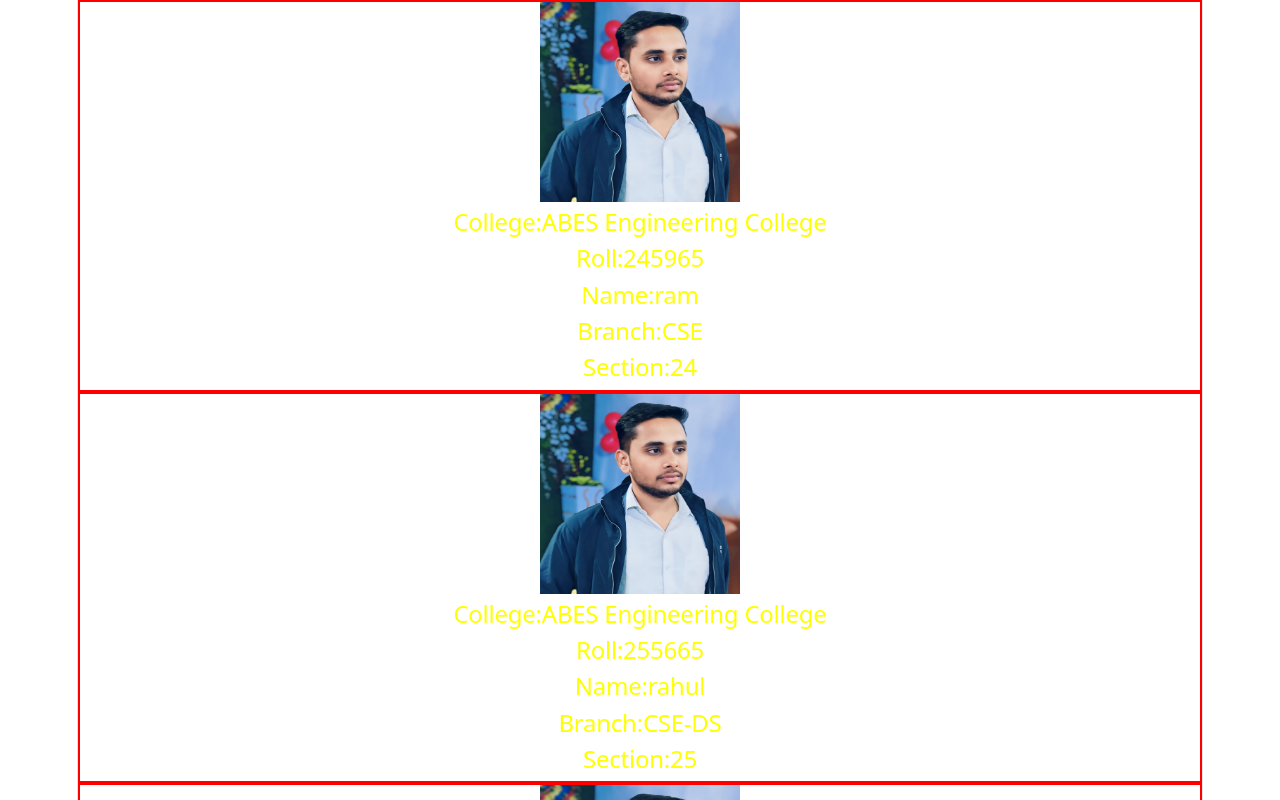
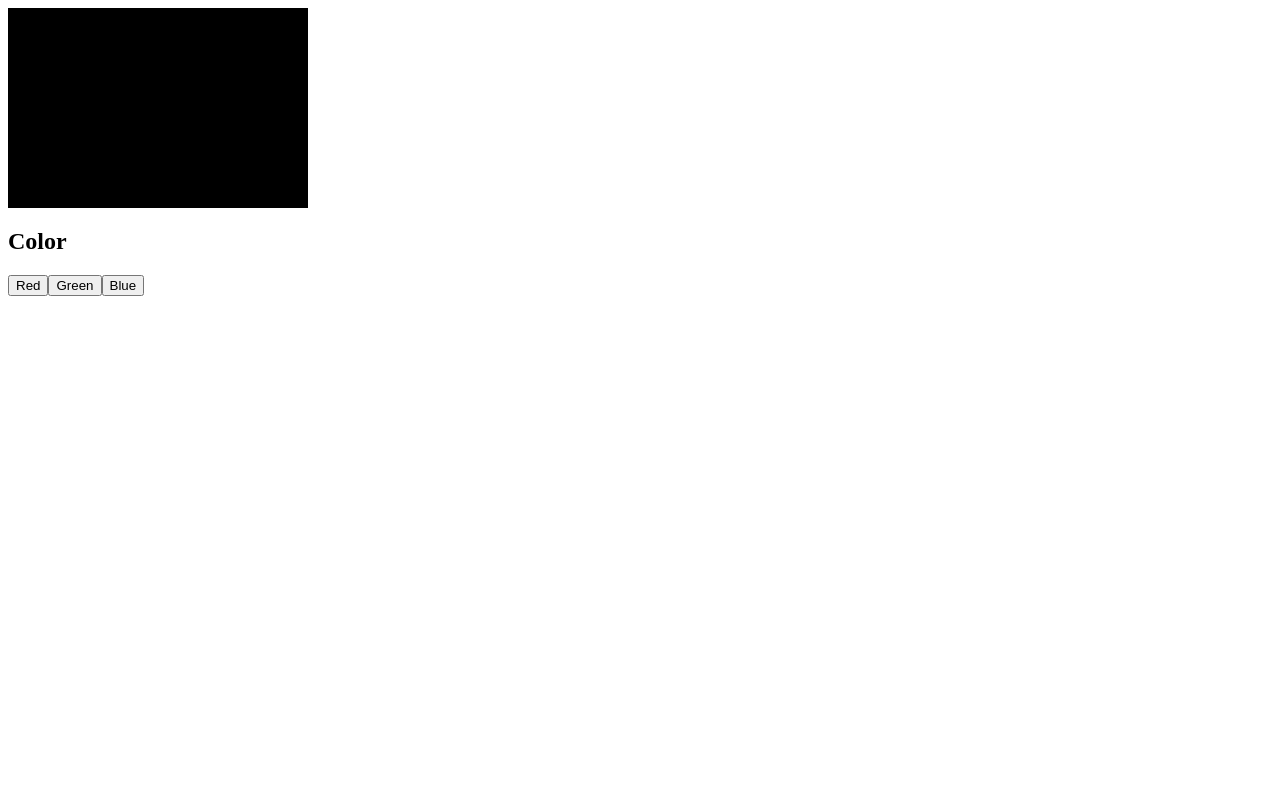
Before and after one commit to rajthakur99/FSD_CSE24, a React (Vite) app in the folder reactvite/: page / in a window 1280 px wide. Shown: the top 800 px of the page. Built offline with nearby package versions, Linux system fonts and the light colour scheme.

Commit message:
implement StateChange function

```diff
--- a/reactvite/src/App.jsx
+++ b/reactvite/src/App.jsx
@@ -2,17 +2,20 @@
 import heroImg from './assets/hero.png'
 import reactLogo from './assets/react.svg'
 import viteLogo from './assets/vite.svg'
-import './App.css'
+// import './App.css'
 import ICard from './components/ICard'
-import ICardGallery from './components/ICardGallery'
+// import ICardGallery from './components/ICardGallery'
+// import MyState from './components/MyState'
+import ColorChange from './components/ColorChange'
 function App() {
 
 
   return (
     <>
-    <div >
+    <div>
 
-      <ICardGallery/>
+      {/* <MyState/> */}
+      <ColorChange/>
     </div>
     </>
   )
--- /dev/null
+++ b/reactvite/src/components/ColorChange.jsx
@@ -0,0 +1,37 @@
+import React from 'react'
+import { useState } from 'react'
+
+function ColorChange() {
+    const[red,SetRed]=useState(0);
+    const[green,SetGreen]=useState(0);
+    const[blue,SetBlue]=useState(0);
+
+    function setColor1(){
+        SetRed(255);
+        SetGreen(0);
+        SetBlue(0);
+    }
+    function setColor2(){
+        SetRed(0);
+        SetGreen(255);
+        SetBlue(0);
+    }
+    function setColor3(){
+        SetRed(0);
+        SetGreen(0);
+        SetBlue(255);
+    }
+  return (
+    <div>
+        <div style={{height:"200px", width:'300px', backgroundColor:`rgb(${red},${green},${blue})`}}></div>
+        <h2>Color</h2>
+        <div>
+        <button onClick={setColor1}>Red</button>
+        <button onClick={setColor2}>Green</button>
+        <button onClick={setColor3}>Blue</button>
+        </div>
+    </div>
+  )
+}
+
+export default ColorChange
--- /dev/null
+++ b/reactvite/src/components/MyState.jsx
@@ -0,0 +1,24 @@
+import React from 'react'
+import { useState } from 'react'
+
+function MyState() {
+    const[counter,setCounter]=useState(10);
+    function increment(){
+        setCounter(counter+10);
+    }
+    function decrement(){
+        setCounter(counter-5);
+    }
+  return (
+    <div>
+        <h2>Counter= {counter}</h2>
+        <div>
+        <button onClick={increment}>Increment Counter</button>
+        <button onClick={decrement}>decrement Counter</button>
+        </div>
+    </div>
+
+  )
+}
+
+export default MyState
--- a/reactvite/src/index.css
+++ b/reactvite/src/index.css
@@ -1,4 +1,4 @@
-:root {
+/* :root {
   --text: #6b6375;
   --text-h: #08060d;
   --bg: #fff;
@@ -108,4 +108,4 @@
   line-height: 135%;
   padding: 4px 8px;
   background: var(--code-bg);
-}
+} */
```
